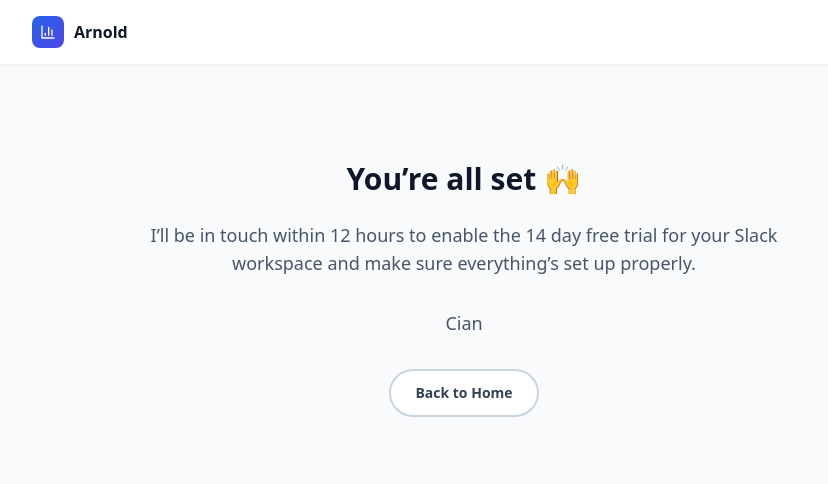
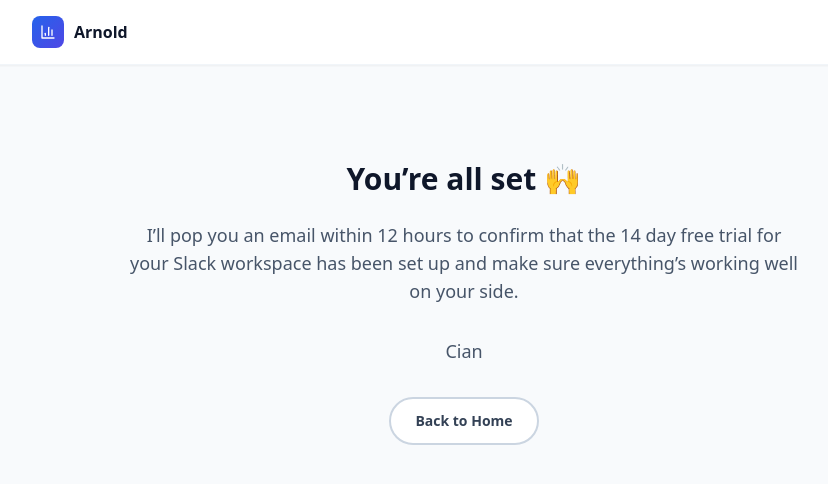
Before and after one commit to McGovs/arnold-the-analyst-frontend-v2-markdown, a React (Vite) app: page /thank-you in a window 1280 px wide. Shown: the top 484 px of the page, without its empty margins (176-1004 px from the left). Built offline with nearby package versions, Linux system fonts and the light colour scheme.

Commit message:
Update ThankYou.tsx

```diff
--- a/src/pages/ThankYou.tsx
+++ b/src/pages/ThankYou.tsx
@@ -31,7 +31,7 @@ export default function ThankYou() {
           </h1>
 
           <p className="text-lg text-slate-600 mb-8">
-            I’ll be in touch within 12 hours to enable the 14 day free trial for your Slack workspace and make sure everything’s set up properly.
+            I’ll pop you an email within 12 hours to confirm that the 14 day free trial for your Slack workspace has been set up and make sure everything’s working well on your side.
           </p>
 
           <p className="text-lg text-slate-600 mb-8">
```
